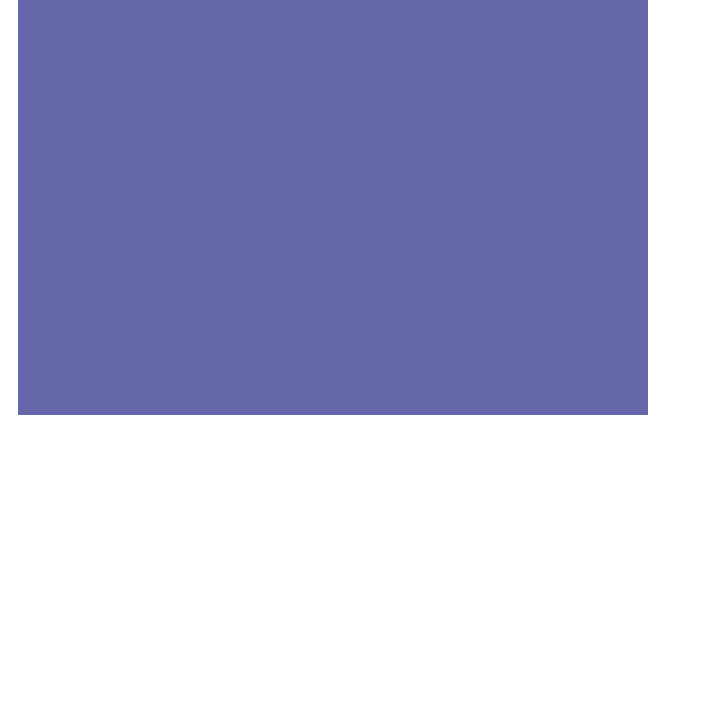
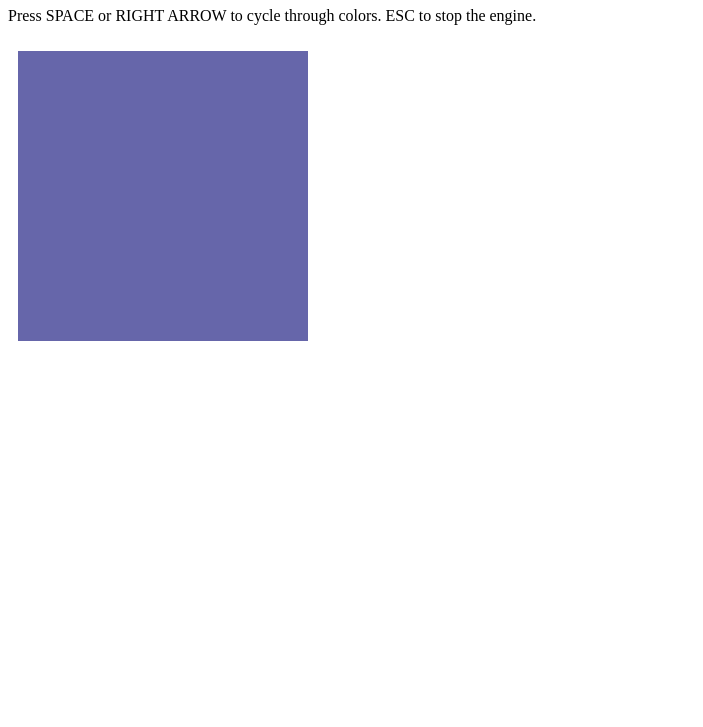
Before and after one commit to shazow/gameblocks.js, a plain HTML site: page examples/simple/index.html in a window 1280 px wide. Shown: the part 73-800 px from the top of the page, without its empty margins (0-703 px from the left). Drawn offline with Linux system fonts and the light colour scheme.

Commit message:
Simple game.

```diff
--- a/examples/rpg/index.html
+++ b/examples/simple/index.html
@@ -4,10 +4,12 @@
 <head>
     <meta charset=utf-8 />
     <meta content="text/html; charset=utf-8" http-equiv=Content-Type />
-    <title>Example RPG game using GameBlocks.js</title>
+    <title>Simple - Example game using GameBlocks.js</title>
 </head>
 <body>
 
+<h1>Simple</h1>
+<p>Press SPACE or RIGHT ARROW to cycle through colors. ESC to stop the engine.</p>
 <div id="container"></div>
 
 <script src="../../externs/Class.js"></script>
@@ -26,30 +28,46 @@
 
 <script type="text/javascript">
 
-    // NOTE: Still in progress.
+    var container = Dom.select("#container");
+    var camera = new Game.Camera(container, 300, 300);
+    var renderer = new Game.Renderer(camera, 1);
+    var state_machine = new Game.StateMachine();
+    var input = new Game.Input();
 
-    var container = Dom.select("#container");
-    var camera = new Game.Camera(container, 640, 480);
-    var renderer = new Game.Renderer(camera, 1);
+    var colors = ['#66a', '#a6a', '#aa6'];
 
-    var state_machine = new Game.StateMachine();
-
-    var color_cycle = unstdlib.Cycle(['#66a', '#a6a', '#aa6']);
     var render_world = function() {
         var ctx = renderer.layers[0];
-        ctx.fillStyle = color_cycle();
+        ctx.fillStyle = colors[0];
         ctx.fillRect(10, 10, camera.width-10, camera.height-10);
     }
 
     state_machine.add(
         new Game.State('world', function() {
             render_world();
+
+            if(input.pressed['cycle']) {
+                colors.push(colors.shift());
+            }
         })
     );
-    state_machine.enter('world');
 
     var engine = new Game.Engine(state_machine);
-    engine.start(2);
+
+    input.bind({
+        'RIGHT_ARROW': 'cycle',
+        'SPACE': 'cycle',
+    });
+    input.queue('ESC', function() {
+        colors = ['#000'];
+        render_world();
+
+        engine.stop();
+    });
+
+    state_machine.enter('world');
+    engine.start();
+    input.start_listening();
 
 </script>
 
```
